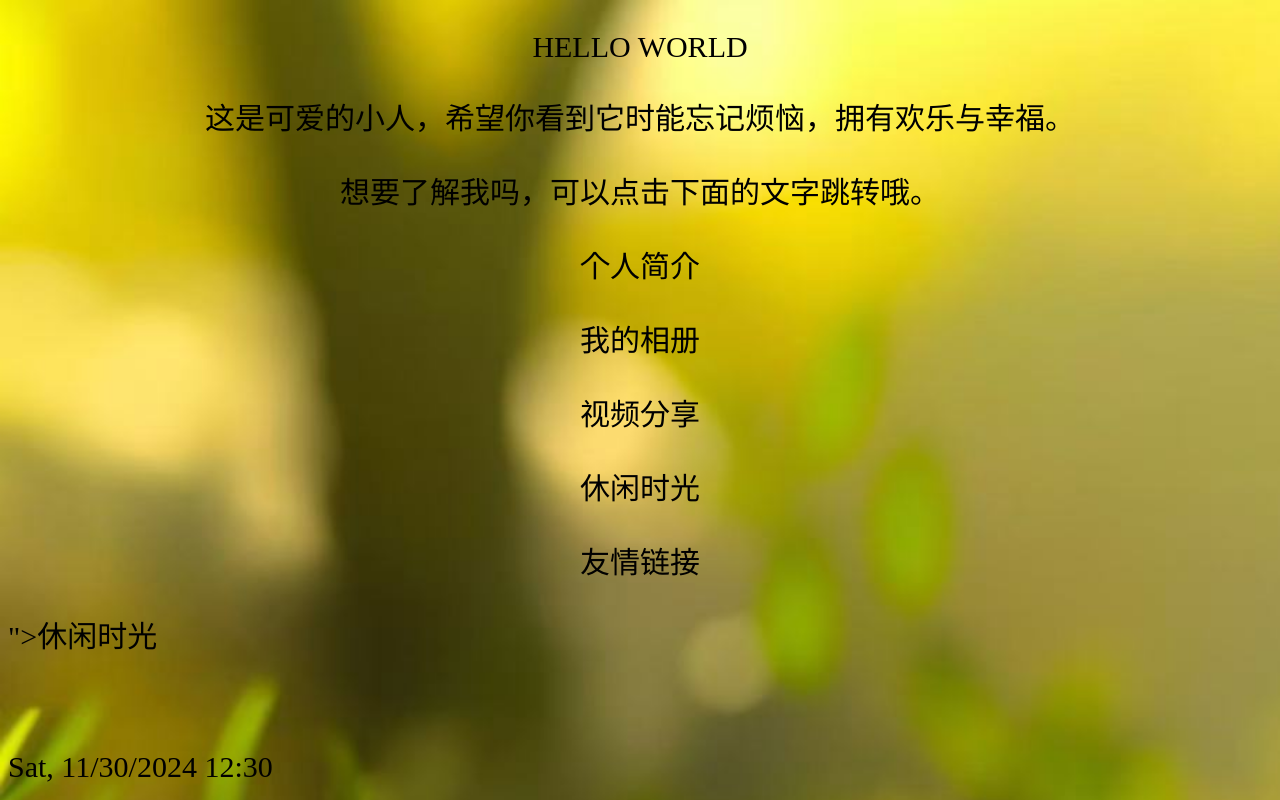
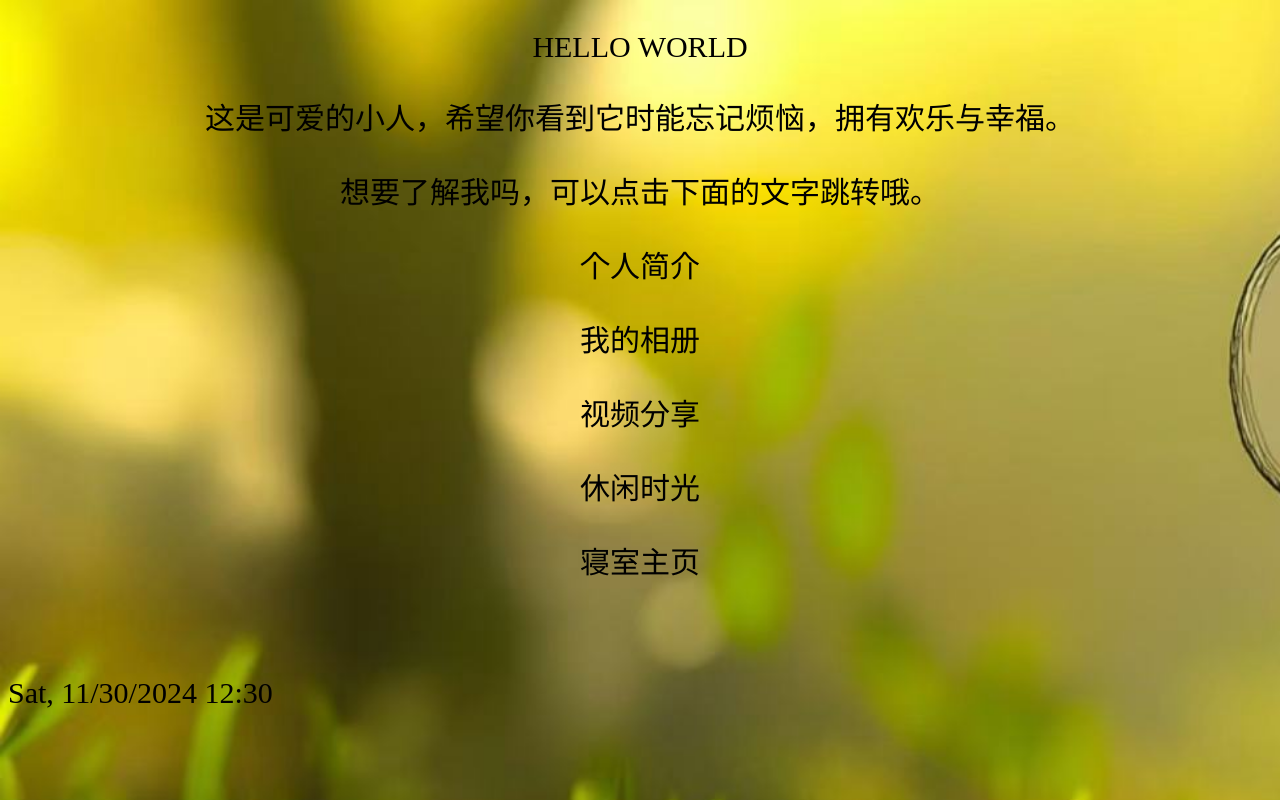
Before and after one commit to felixlovejj/fkm776.github.io, a plain HTML site: page index.html in a window 1280 px wide. Shown: the top 800 px of the page. Drawn offline with Linux system fonts and the light colour scheme.

Commit message:
Update index.html

```diff
--- a/index.html
+++ b/index.html
@@ -36,7 +36,7 @@ a:active {
 	<p style="font-family: '楷体'; text-align: center; font-size: 30px;"><a href="web/相册.html">我的相册</a></p>
 	<p style="font-family: '楷体'; text-align: center; font-size: 30px;"><a href="web/视频.html">视频分享</a></p>
 	<p style="font-family: '楷体'; text-align: center; font-size: 30px;"><a href="web/休闲时光.html">休闲时光</a></p>
-	<p style="font-family: '楷体'; text-align: center; font-size: 30px;"><a href="https://felixlovejj.github.io/hust-cs-326-index.github.io/" target="_blank">友情链接</a></p>">休闲时光</a></p>
+	<p style="font-family: '楷体'; text-align: center; font-size: 30px;"><a href="https://felixlovejj.github.io/hust-cs-326-index.github.io/" target="_blank">寝室主页</a>
 <p>&nbsp;</p>
 <p><!-- #BeginDate format:wacAm3m -->Sat, 11/30/2024  12:30<!-- #EndDate --></p>
 <p>&nbsp;</p>
```
